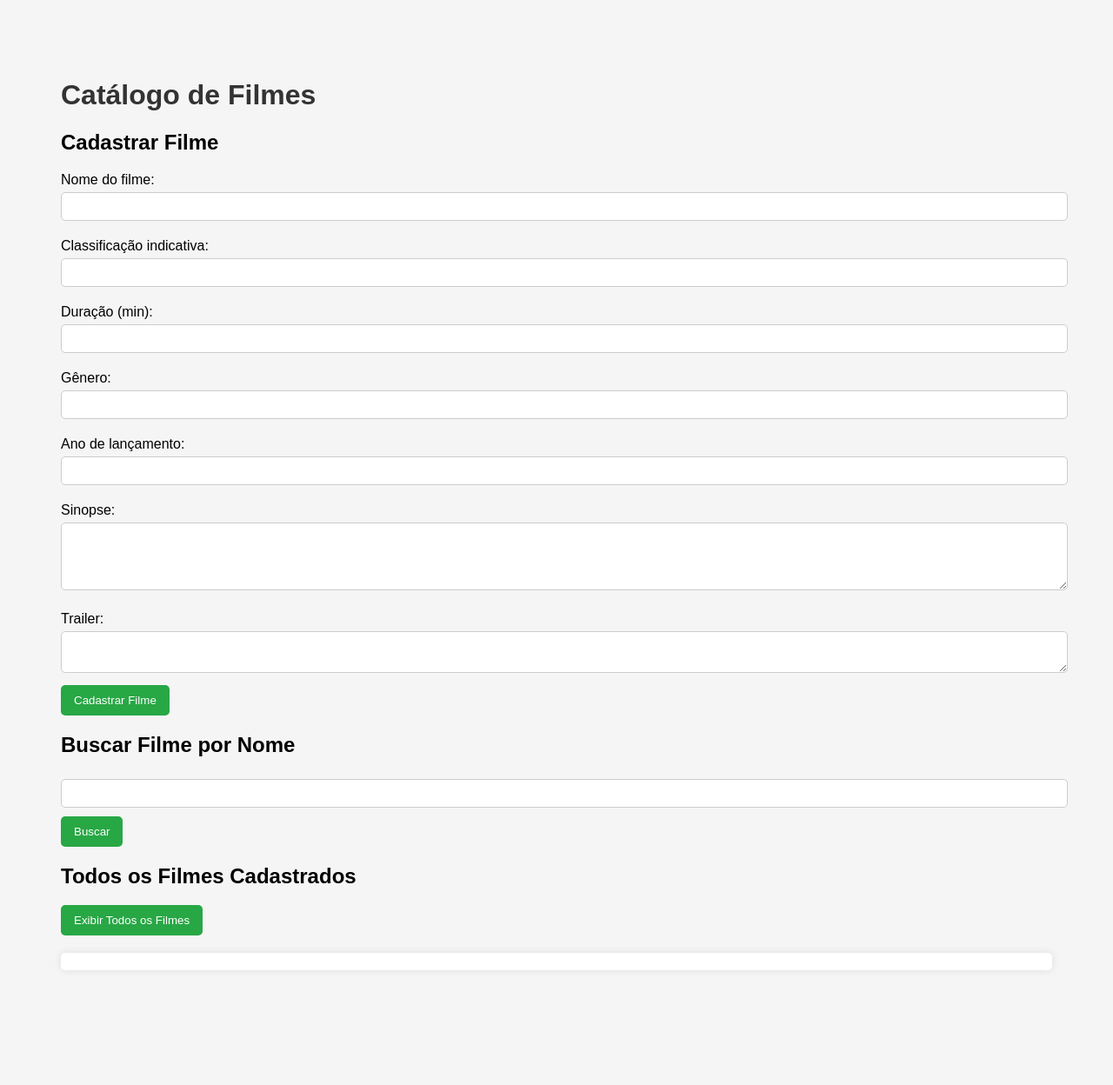
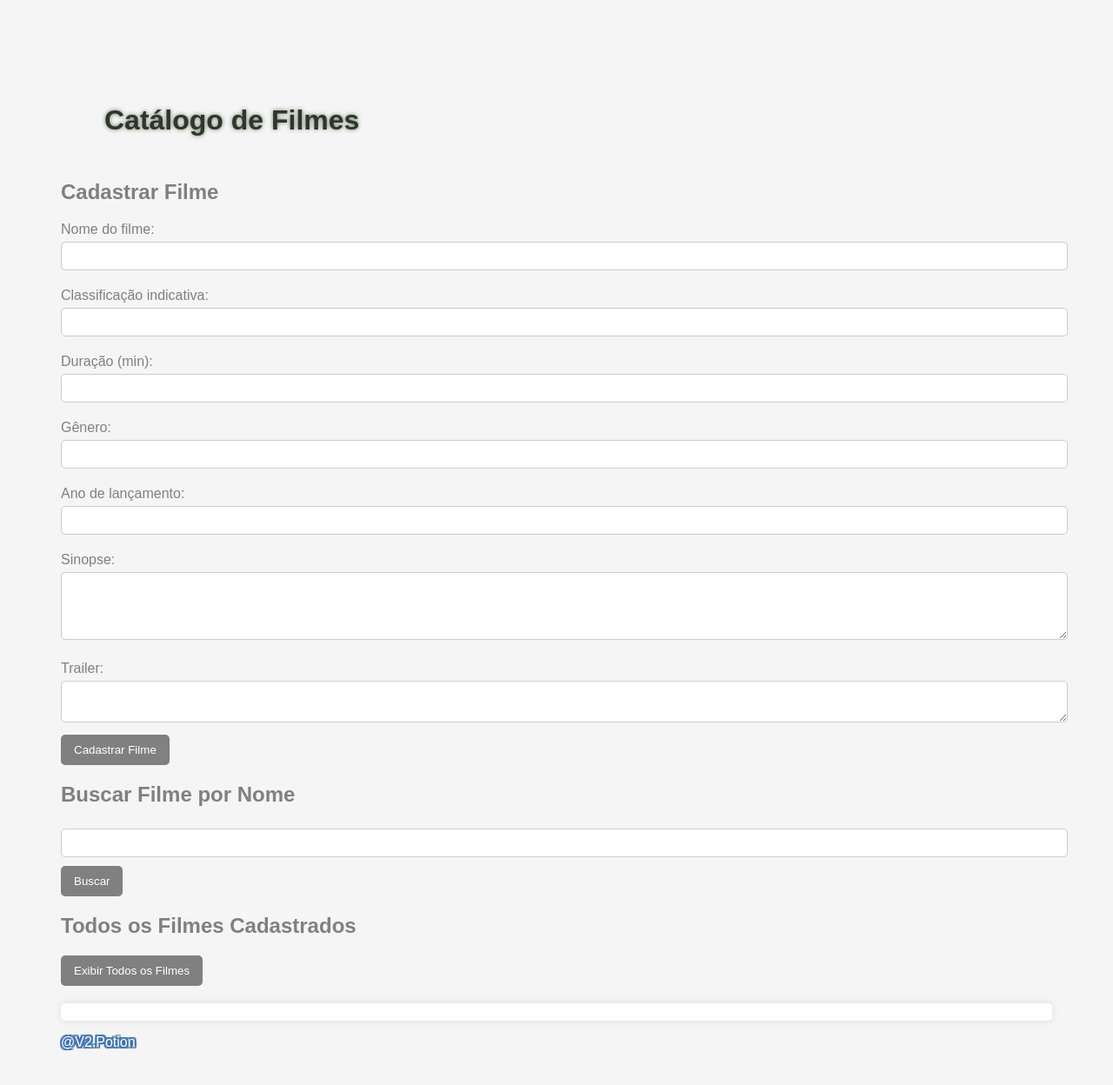
Before and after one commit to RenanNbr/Site-filmes, a plain HTML site: page index.html in a window 1280 px wide. Shown: the whole page at 87% size. Before the commit the page ends 1186 px from the top, so only its background shows below. Drawn offline with Linux system fonts and the light colour scheme.

Commit message:
Add files via upload

```diff
--- a/index.html
+++ b/index.html
@@ -7,12 +7,9 @@
     <link rel="stylesheet" href="styles.css">
 </head>
 <body>
+<header><h1>Catálogo de Filmes</h1></header>
 
-
-    <h1>Catálogo de Filmes</h1>
-
-
-    <div>
+    <div id="glass">
         <h2>Cadastrar Filme</h2>
         <label for="nome">Nome do filme:</label>
         <input type="text" id="nome">
@@ -46,19 +43,20 @@
     </div>
 
 
-    <div>
+    <div id="glass">
         <h2>Buscar Filme por Nome</h2>
         <input type="text" id="busca">
         <button onclick="buscarFilme()">Buscar</button>
     </div>
 
 
-    <div>
+    <div id="glass">
         <h2>Todos os Filmes Cadastrados</h2>
         <button onclick="listarFilmes()">Exibir Todos os Filmes</button>
 
 
         <div id="lista-filmes" class="filmes-lista"></div>
+        <footer><p>@V2.Potion</p></footer>
     </div>
 <script src="script.js"></script>
 </body>
--- a/styles.css
+++ b/styles.css
@@ -4,11 +4,20 @@ body {
     background-color: #f5f5f5;
     margin: 50px;
 }
+header{
+    margin: 50px;
+}
+div{
+    color: gray;
 
+}
 
 h1 {
     color: #333;
+     text-shadow: 0px 0px 5px #638253;
+     margin: 0;
 }
+
 
 
 label {
@@ -29,7 +38,7 @@ input, textarea {
 
 button {
     padding: 10px 15px;
-    background-color: #28a745;
+    background-color: gray;
     color: white;
     border: none;
     border-radius: 5px;
@@ -72,3 +81,15 @@ button:hover {
 .actions {
     margin-top: 10px;
 }
+footer{
+    color: rgba(255, 255, 255, 1);
+    text-shadow: 2px 2px 0px rgba(64, 116, 181, 1),
+                 2px -2px 0px rgba(64, 116, 181, 1),
+                 -2px 2px 0px rgba(64, 116, 181, 1),
+                 -2px -2px 0px rgba(64, 116, 181, 1),
+                 2px 0px 0px rgba(64, 116, 181, 1),
+                 0px 2px 0px rgba(64, 116, 181, 1),
+                 -2px 0px 0px rgba(64, 116, 181, 1),
+                 0px -2px 0px rgba(64, 116, 181, 1);
+
+}
```
